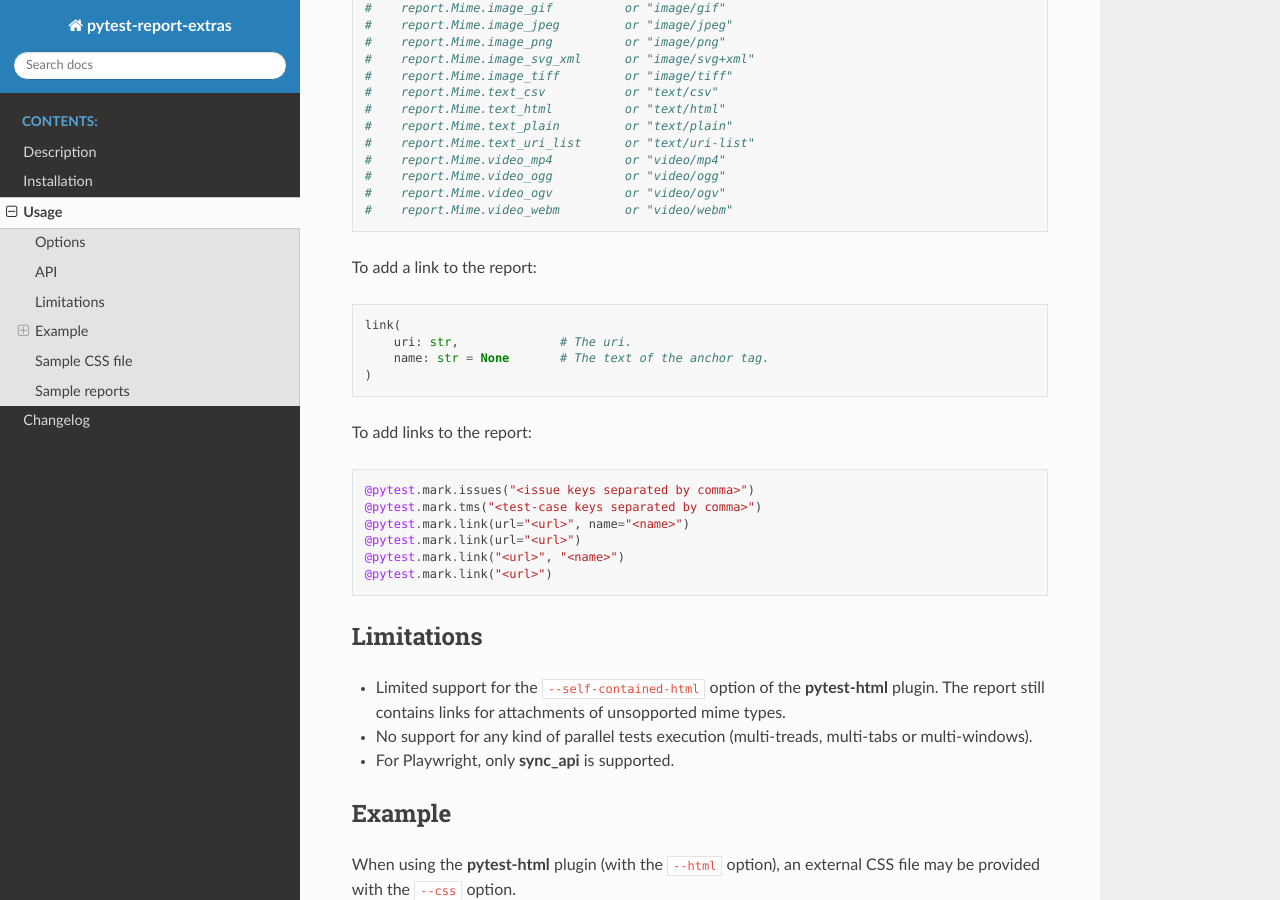
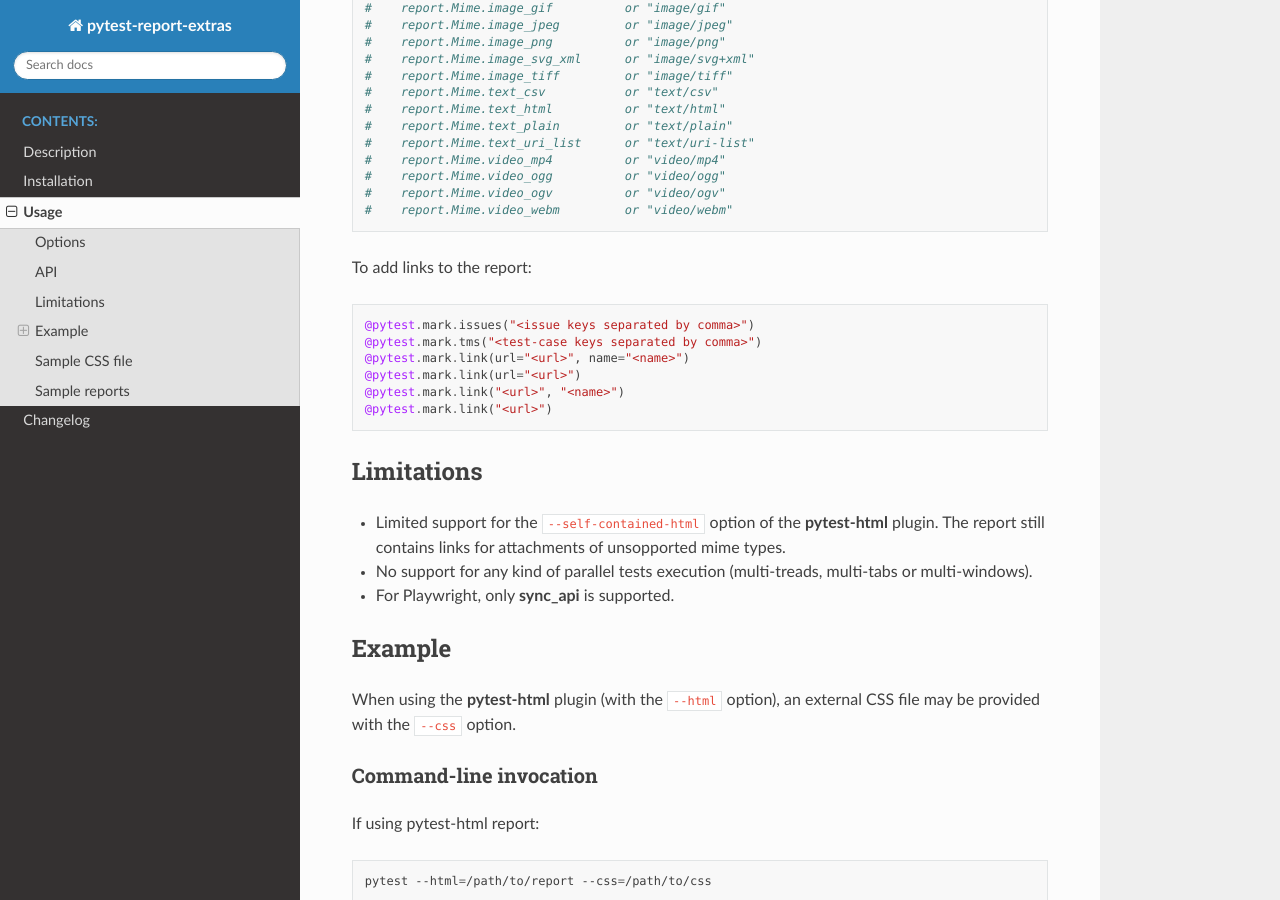
Before and after one commit to harmin-parra/pytest-report-extras, a Sphinx documentation site: the page built from docs/user_guide.rst, in a window 1280 px wide and 900 px high, scrolled down 2275 px. Built offline with Sphinx 7.4.7 and the Read the Docs theme 3.1.0, drawn with Linux system fonts in a browser that asks for light colours; some of the changed text lies outside the part shown.

Commit message:
update docs

```diff
--- a/docs/user_guide.rst
+++ b/docs/user_guide.rst
@@ -123,16 +123,6 @@ To add a step with attachment:
   #    report.Mime.video_webm         or "video/webm"
 
 
-To add a link to the report:
-
-.. code-block:: python
-
-  link(
-      uri: str,              # The uri.
-      name: str = None       # The text of the anchor tag.
-  )
-
-
 To add links to the report:
 
 .. code-block:: python
```
Also changed, not shown: other parts of docs/user_guide.rst (+1 -1 lines).
